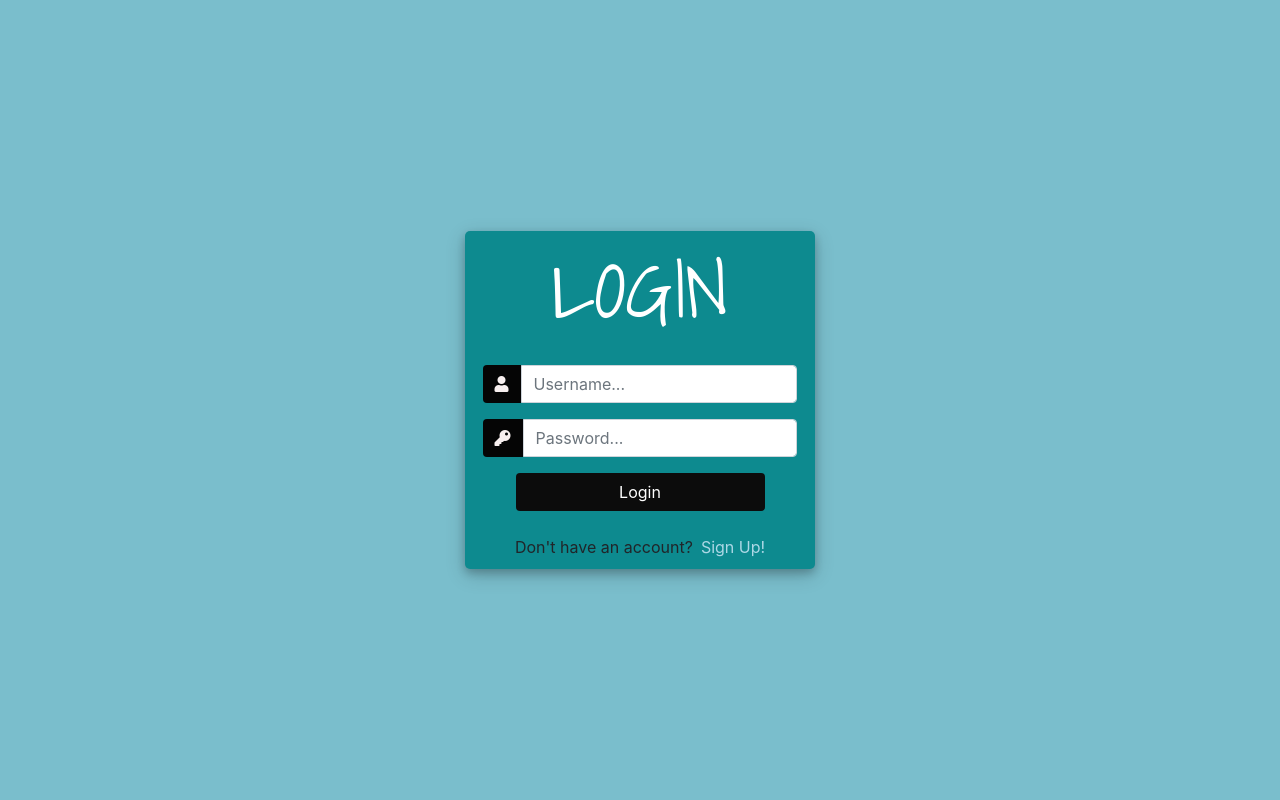
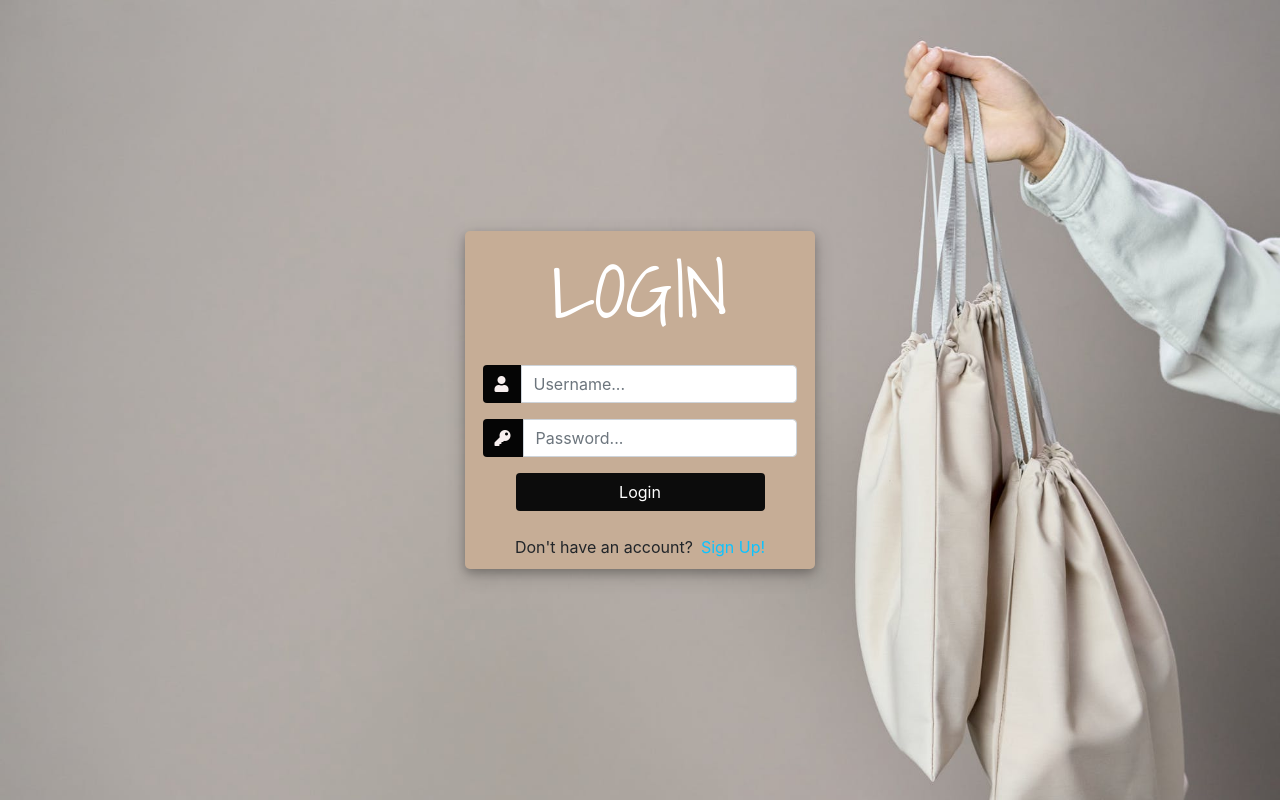
Before and after one commit to Barrack-coder/Tribune-manage, a Django app: page /login/ in a window 1280 px wide. Run offline with Django 3.2, Linux system fonts and the light colour scheme; some libraries are stand-ins or nearby versions.

Commit message:
modified login

```diff
--- a/accounts/templates/accounts/login.html
+++ b/accounts/templates/accounts/login.html
@@ -1,4 +1,3 @@
-
 {% load static %}
 
 <!DOCTYPE html>
@@ -18,19 +17,22 @@
 
 
 	<style>
-		body,
-		html {
+
+		body {
 			margin: 0;
 			padding: 0;
-			height: 100%;
-			background: #7abecc !important;
+			height: 100vh;
+			background: url(/static/images/online.jpeg);
+			background-repeat: no-repeat;
+			background-size: cover;
+
 		}
 
 		.user_card {
 			width: 350px;
 			margin-top: auto;
 			margin-bottom: auto;
-			background: #0d8a8f;
+			background: #c6ad96;
 			position: relative;
 			display: flex;
 			justify-content: center;
@@ -88,8 +90,9 @@
 			padding: 10px;
 			margin-top: 10px;
 		}
+
 		.ml-2 {
-			color: lightblue;
+			color: #0cc3ff;
 		}
 	</style>
 
```
Also changed, not shown: static/images/pexels-photo-5632402.jpeg (added).
